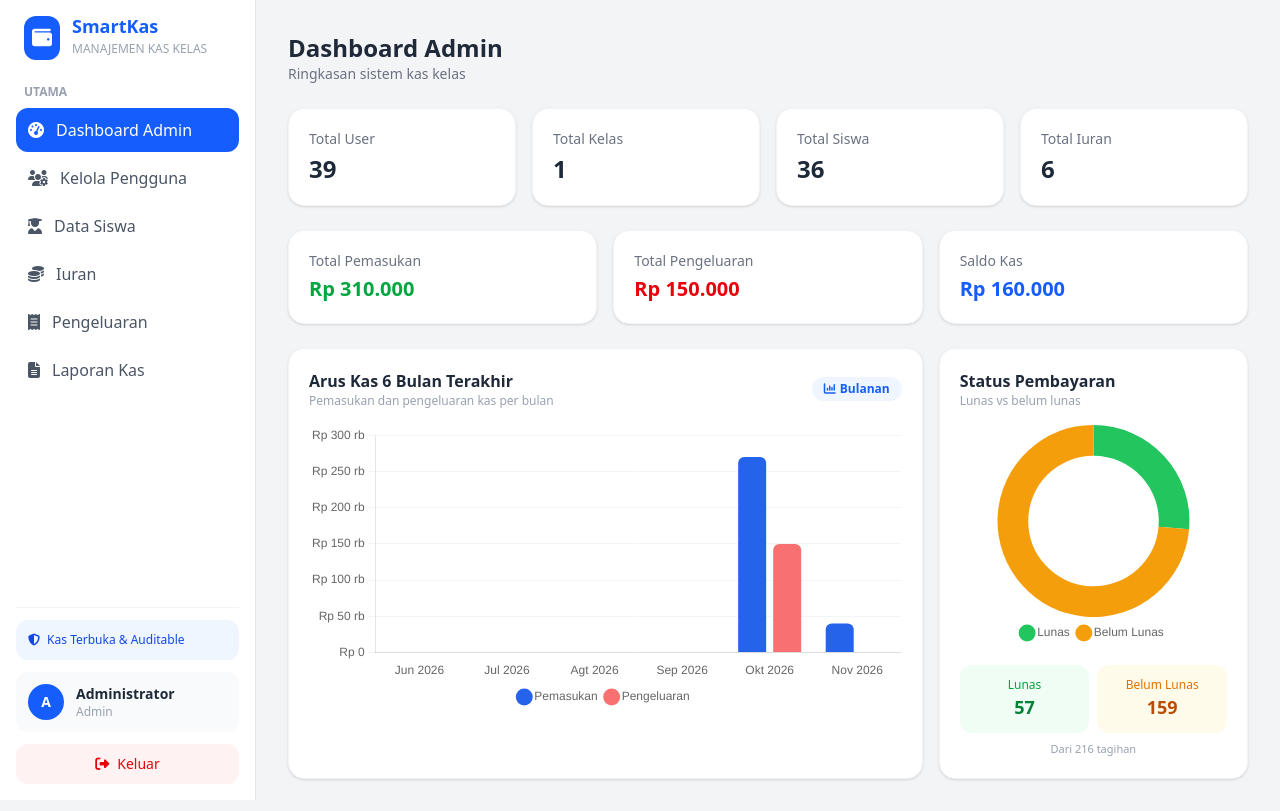
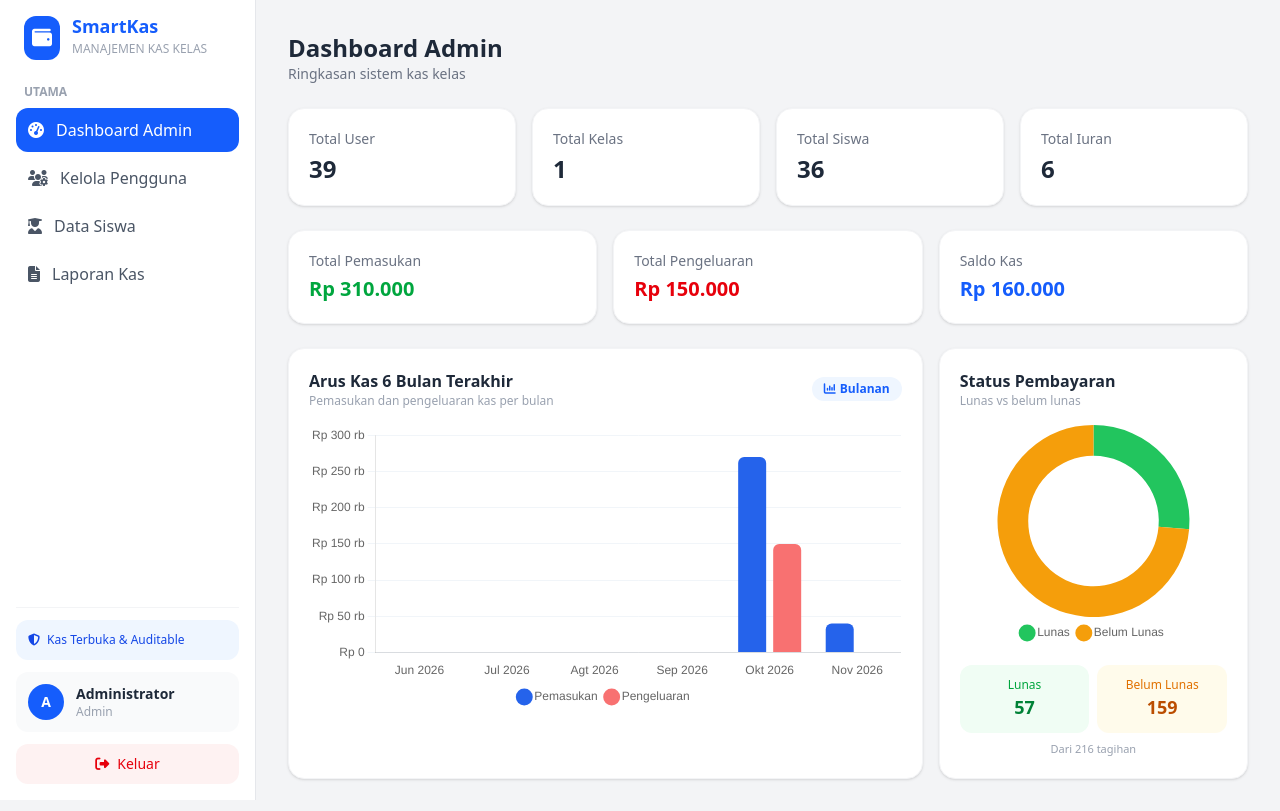
Before and after one commit to salfaalena21/kas_kelas_digital, a Laravel app: page /admin/dashboard in a window 1280 px wide. Run offline with Laravel 12, Linux system fonts and the light colour scheme; a user stored in the database is signed in; data comes from the database, SQL or seed files in the repository; style sheets or scripts are compiled from the project's sources.

Commit message:
Hapus menu dan route iuran/pengeluaran dari dashboard admin

```diff
--- a/resources/views/layouts/app.blade.php
+++ b/resources/views/layouts/app.blade.php
@@ -67,14 +67,6 @@
                     <a href="{{ url('/admin/siswa') }}"
                        class="flex items-center space-x-3 px-3 py-2.5 rounded-xl {{ request()->is('admin/siswa*') ? 'bg-blue-600 text-white font-medium' : 'text-gray-600 hover:bg-gray-100' }}">
                         <i class="fa-solid fa-user-graduate"></i><span>Data Siswa</span>
-                    </a>
-                    <a href="{{ url('/admin/iuran') }}"
-                       class="flex items-center space-x-3 px-3 py-2.5 rounded-xl {{ request()->is('admin/iuran*') ? 'bg-blue-600 text-white font-medium' : 'text-gray-600 hover:bg-gray-100' }}">
-                        <i class="fa-solid fa-coins"></i><span>Iuran</span>
-                    </a>
-                    <a href="{{ url('/admin/pengeluaran') }}"
-                       class="flex items-center space-x-3 px-3 py-2.5 rounded-xl {{ request()->is('admin/pengeluaran*') ? 'bg-blue-600 text-white font-medium' : 'text-gray-600 hover:bg-gray-100' }}">
-                        <i class="fa-solid fa-receipt"></i><span>Pengeluaran</span>
                     </a>
                     <a href="{{ url('/admin/laporan') }}"
                        class="flex items-center space-x-3 px-3 py-2.5 rounded-xl {{ request()->is('admin/laporan*') ? 'bg-blue-600 text-white font-medium' : 'text-gray-600 hover:bg-gray-100' }}">
--- a/routes/web.php
+++ b/routes/web.php
@@ -142,60 +142,6 @@ Route::middleware(['auth', 'role:admin'])->prefix('admin')->group(function () {
         $siswa->delete();
         return back()->with('success', 'Siswa berhasil dihapus.');
     })->name('admin.siswa.destroy');
-
-    Route::get('/iuran', function () {
-        $iuran = \App\Models\Iuran::withCount('pembayaran')->orderBy('id_iuran', 'desc')->get();
-        return view('admin.iuran.index', compact('iuran'));
-    })->name('admin.iuran.index');
-    Route::post('/iuran', function (Illuminate\Http\Request $request) {
-        $request->validate([
-            'periode' => 'required|string|max:50',
-            'minggu' => 'nullable|string|max:50',
-            'nominal' => 'required|numeric|min:0',
-        ]);
-        \App\Models\Iuran::create($request->only('periode', 'minggu', 'nominal', 'tanggal_jatuh_tempo'));
-        return back()->with('success', 'Iuran berhasil ditambahkan.');
-    })->name('admin.iuran.store');
-    Route::put('/iuran/{iuran}', function (Illuminate\Http\Request $request, \App\Models\Iuran $iuran) {
-        $request->validate([
-            'periode' => 'required|string|max:50',
-            'minggu' => 'nullable|string|max:50',
-            'nominal' => 'required|numeric|min:0',
-        ]);
-        $iuran->update($request->only('periode', 'minggu', 'nominal', 'tanggal_jatuh_tempo'));
-        return back()->with('success', 'Iuran berhasil diperbarui.');
-    })->name('admin.iuran.update');
-    Route::delete('/iuran/{iuran}', function (\App\Models\Iuran $iuran) {
-        $iuran->delete();
-        return back()->with('success', 'Iuran berhasil dihapus.');
-    })->name('admin.iuran.destroy');
-
-    Route::get('/pengeluaran', function () {
-        $pengeluaran = \App\Models\Pengeluaran::orderBy('tanggal', 'desc')->get();
-        return view('admin.pengeluaran.index', compact('pengeluaran'));
-    })->name('admin.pengeluaran.index');
-    Route::post('/pengeluaran', function (Illuminate\Http\Request $request) {
-        $request->validate([
-            'tanggal' => 'required|date',
-            'keterangan' => 'required|string|max:255',
-            'jumlah' => 'required|numeric|min:0',
-        ]);
-        \App\Models\Pengeluaran::create($request->only('tanggal', 'keterangan', 'jumlah'));
-        return back()->with('success', 'Pengeluaran berhasil ditambahkan.');
-    })->name('admin.pengeluaran.store');
-    Route::put('/pengeluaran/{pengeluaran}', function (Illuminate\Http\Request $request, \App\Models\Pengeluaran $pengeluaran) {
-        $request->validate([
-            'tanggal' => 'required|date',
-            'keterangan' => 'required|string|max:255',
-            'jumlah' => 'required|numeric|min:0',
-        ]);
-        $pengeluaran->update($request->only('tanggal', 'keterangan', 'jumlah'));
-        return back()->with('success', 'Pengeluaran berhasil diperbarui.');
-    })->name('admin.pengeluaran.update');
-    Route::delete('/pengeluaran/{pengeluaran}', function (\App\Models\Pengeluaran $pengeluaran) {
-        $pengeluaran->delete();
-        return back()->with('success', 'Pengeluaran berhasil dihapus.');
-    })->name('admin.pengeluaran.destroy');
 
     Route::get('/laporan', function () {
         $pemasukan = \App\Models\Pembayaran::sum('nominal_bayar');
```
